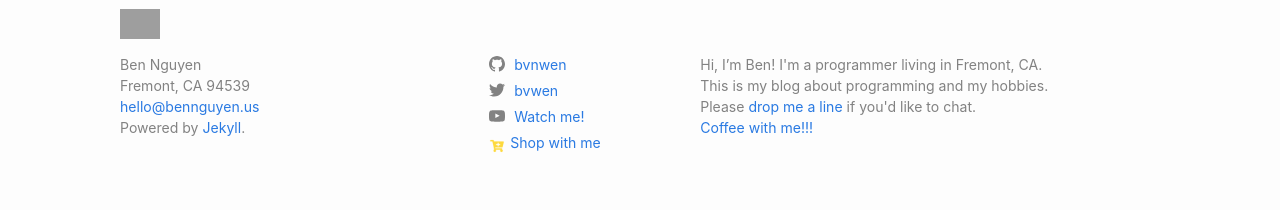
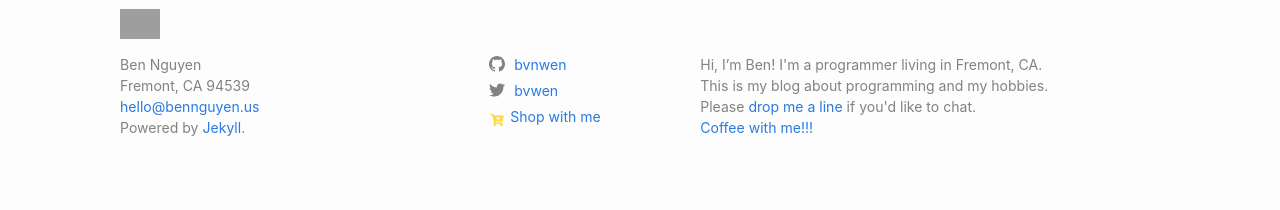
Before and after one commit to bnguyenb/bnguyenb, a Jekyll site: the page built from index.markdown, in a window 1280 px wide. Shown: the part 1185-1395 px from the top of the page. Built offline with Jekyll 4.4.1, drawn with Linux system fonts in a browser that asks for light colours; grey boxes are pictures that could not be loaded.

Commit message:
update youtube channels

```diff
--- a/_includes/social.html
+++ b/_includes/social.html
@@ -9,7 +9,8 @@
   {%- for mst in site.mastodon -%}{%- if mst.username and mst.instance -%}<li><a href="https://{{ mst.instance| cgi_escape | escape}}/@{{mst.username}}"><svg class="svg-icon"><use xlink:href="{{ '/assets/minima-social-icons.svg#mastodon' | relative_url }}"></use></svg> <span class="username">{{ mst.username|escape }}</span></a></li>{%- endif -%}{%- endfor -%}
   {%- if site.twitter_username -%}<li><a href="https://www.twitter.com/{{ site.twitter_username| cgi_escape | escape }}" target="_blank"><svg class="svg-icon"><use xlink:href="{{ '/assets/minima-social-icons.svg#twitter' | relative_url }}"></use></svg> <span class="username">{{ site.twitter_username| escape }}</span></a></li>{%- endif -%}
   {%- if site.youtube_username -%}<li><a href="https://youtube.com/{{ site.youtube_username| cgi_escape | escape }}"><svg class="svg-icon"><use xlink:href="{{ '/assets/minima-social-icons.svg#youtube' | relative_url }}"></use></svg> <span class="username">{{ site.youtube_username| escape }}</span></a></li>{%- endif -%}
-  {%- if site.youtube_url -%}<li><a href="{{ site.youtube_url }}" target="_blank"><svg class="svg-icon"><use xlink:href="{{ '/assets/minima-social-icons.svg#youtube' | relative_url }}"></use></svg> <span class="username">Watch me!</span></a></li>{%- endif -%}
+  {%- if site.youtube_development_url -%}<li><a href="{{ site.youtube_development_url }}" target="_blank"><svg class="svg-icon"><use xlink:href="{{ '/assets/minima-social-icons.svg#youtube' | relative_url }}"></use></svg> <span class="username">Development!</span></a></li>{%- endif -%}
+  {%- if site.youtube_documentary_url -%}<li><a href="{{ site.youtube_documentary_url }}" target="_blank"><svg class="svg-icon"><use xlink:href="{{ '/assets/minima-social-icons.svg#youtube' | relative_url }}"></use></svg> <span class="username">Documentary!</span></a></li>{%- endif -%}
   {%- if site.googleplus_username -%}<li><a href="https://plus.google.com/{{ site.googleplus_username| escape }}"><svg class="svg-icon"><use xlink:href="{{ '/assets/minima-social-icons.svg#googleplus' | relative_url }}"></use></svg> <span class="username">{{ site.googleplus_username| escape }}</span></a></li>{%- endif -%}
   {%- if site.rss -%}<li><a href="{{ 'feed.xml' | relative_url }}"><svg class="svg-icon"><use xlink:href="{{ '/assets/minima-social-icons.svg#rss' | relative_url }}"></use></svg> <span>{{ site.rss | escape }}</span></a></li>{%- endif -%}
   <li><a href="https://shouldbuy.us" target="_blank"><span class="svg-icon"><img src="/assets/images/shouldbuy.ico" /></span><span>Shop with me</span></a></li>
```
